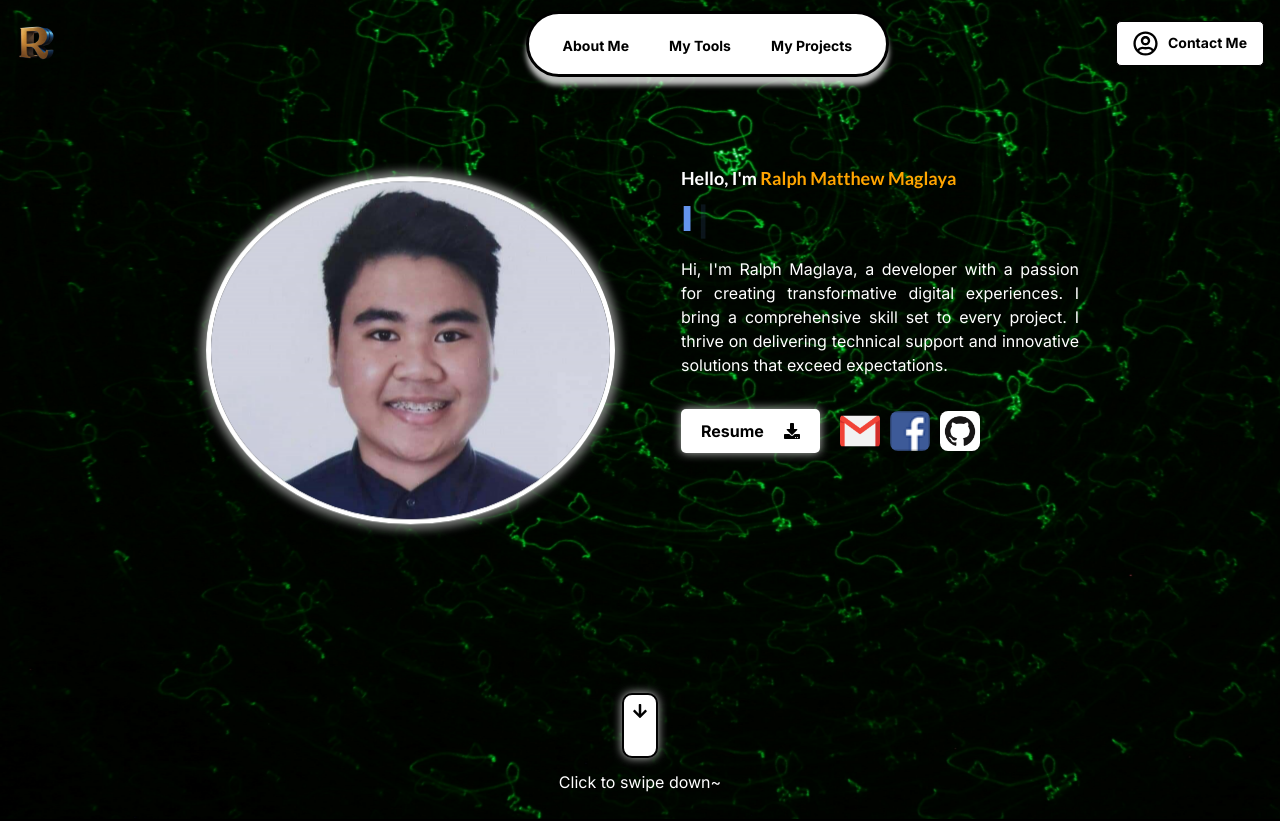
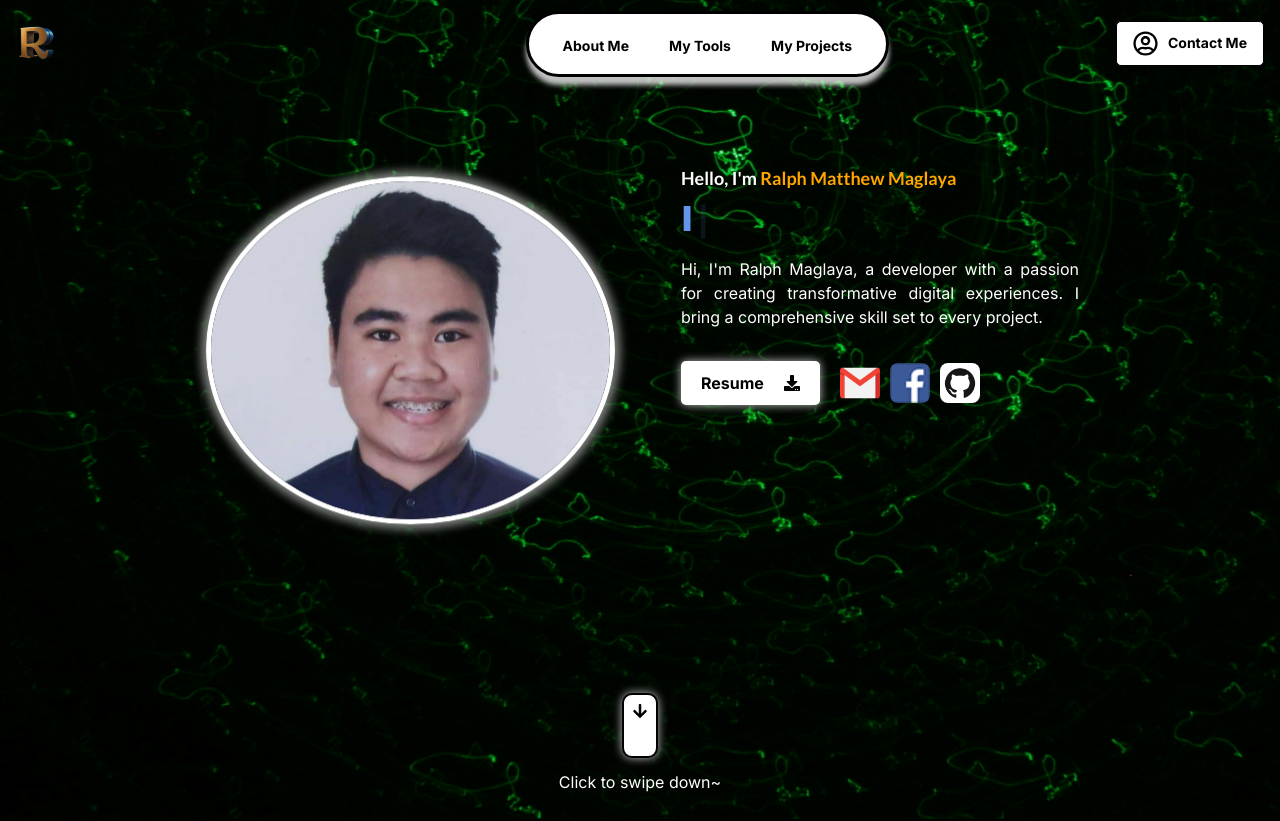
Before and after one commit to Raprap29/portfoliomain, a Next.js app: page / in a window 1280 px wide. Shown: the top 821 px of the page. Built offline with nearby package versions, Linux system fonts and the light colour scheme; a web font is replaced by a local one.

Commit message:
Update System

```diff
--- a/app/page/Home.tsx
+++ b/app/page/Home.tsx
@@ -141,7 +141,7 @@ const Home: React.FC = () => {
                       }}
                     />
                   </div>
-                  <p className="text-white text-justify mt-3">Hi, I'm Ralph Maglaya, a developer with a passion for creating transformative digital experiences. I bring a comprehensive skill set to every project. I thrive on delivering technical support and innovative solutions that exceed expectations.</p>
+                  <p className="text-white text-justify mt-3">Hi, I'm Ralph Maglaya, a developer with a passion for creating transformative digital experiences. I bring a comprehensive skill set to every project.</p>
                 <div className="flex items-center gap-x-[20px] mt-8">
                   <motion.button onClick={handleDownload} transition={{ duration: 0.125, ease: "easeInOut" }} whileHover={{scale: 1.05, translateY: -5}} whileTap={{scale: 0.95, rotate: "2.5deg"}} className="bg-[#fff] transition duration-300 ease-in-out scale-[1] hover:bg-[rgba(255,255,255,.75)] rounded-[5px] gap-x-[20px] shadow-[0px_0px_10px_0px_rgba(255,255,255,.75)] flex items-center px-[20px] py-[10px] text-black">
                       <p className="font-bold">Resume</p>
```
